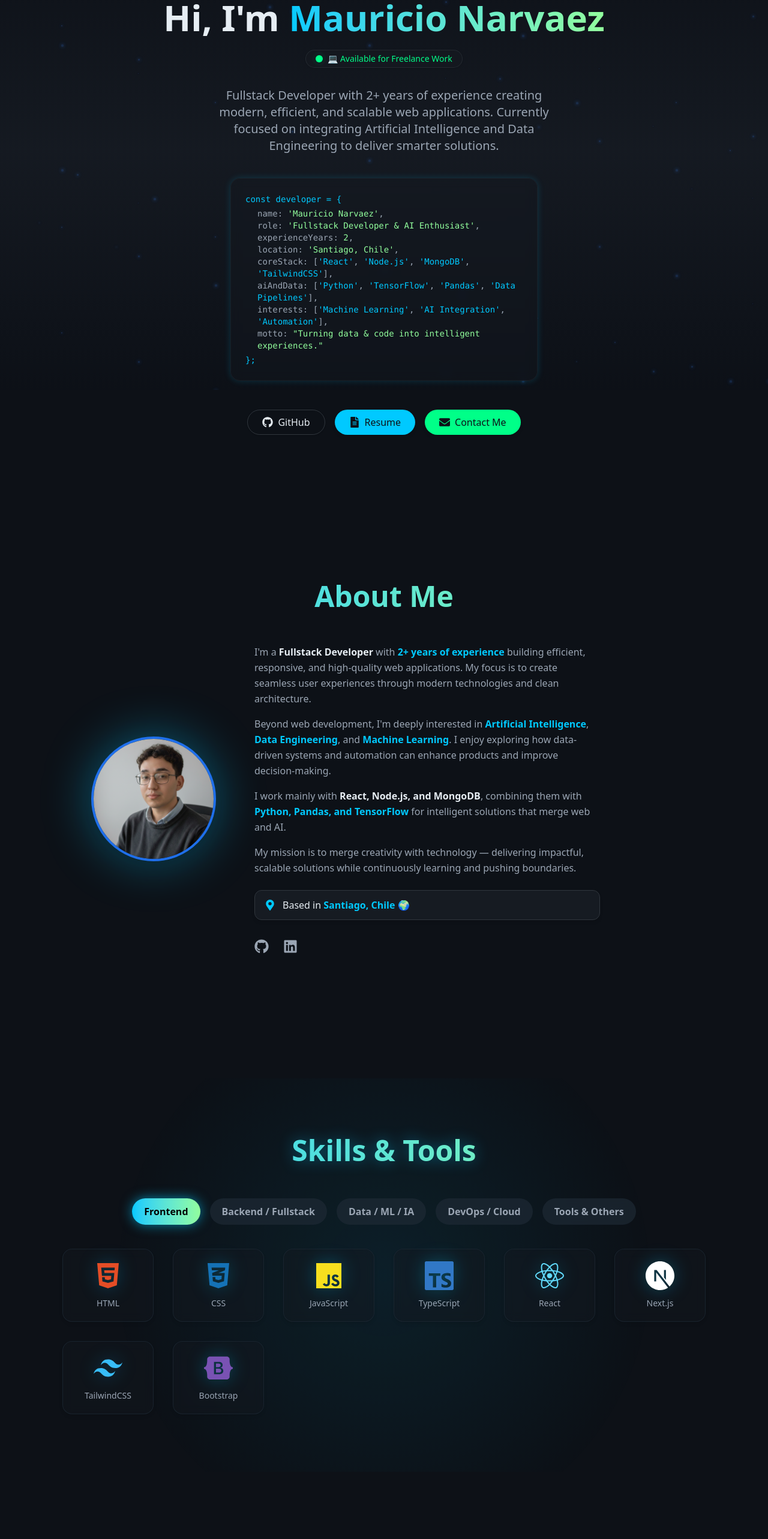
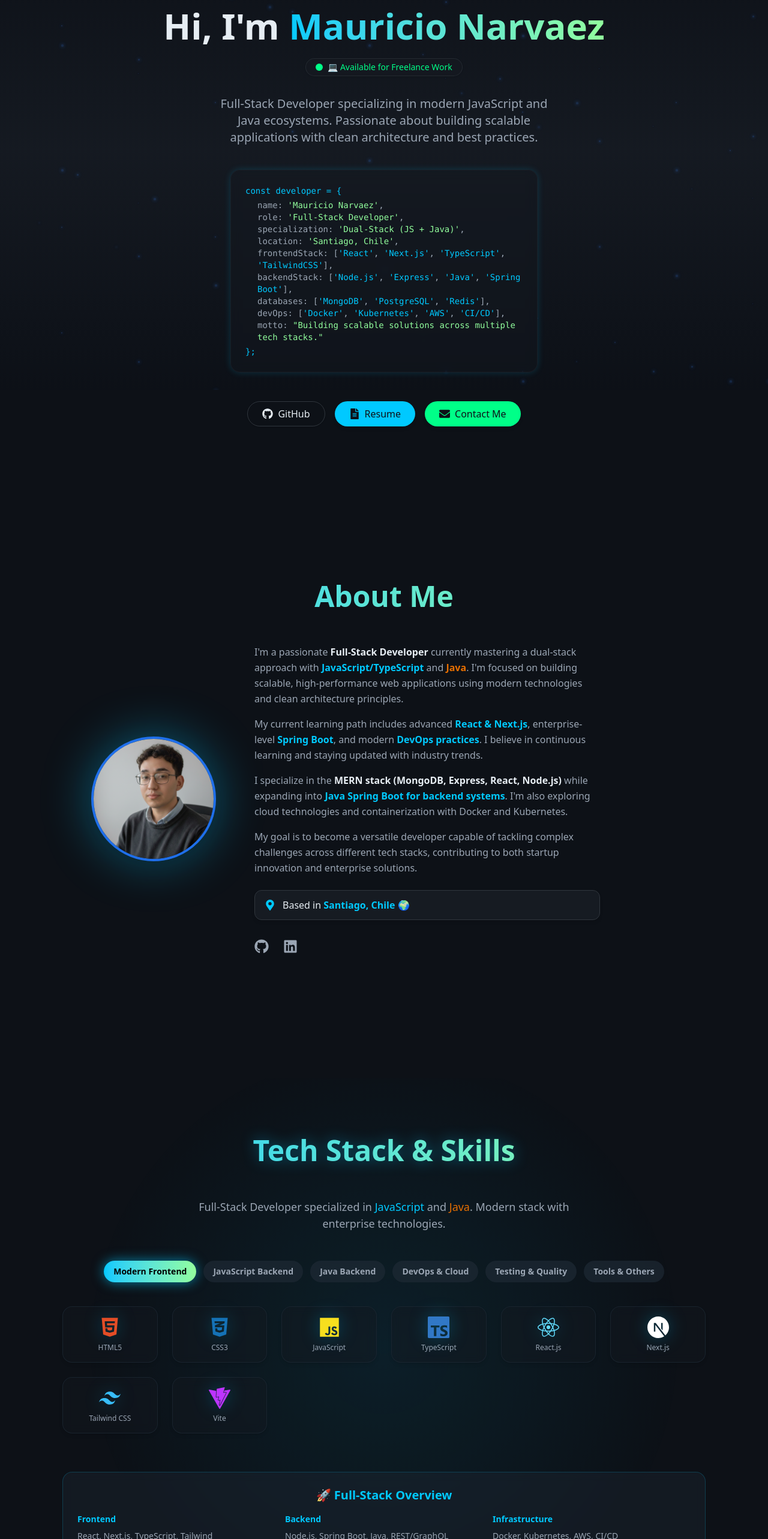
Before and after one commit to madandev02/myPortfolio, a React (Vite) app: page / in a window 1280 px wide. Shown: the part 150-2716 px from the top of the page at 60% size. Built offline with nearby package versions, Linux system fonts and the light colour scheme.

Commit message:
feat: update portfolio components with new tech stack

```diff
--- a/src/pages/About.jsx
+++ b/src/pages/About.jsx
@@ -40,53 +40,51 @@ const About = () => {
           <div className="text-left max-w-xl">
             {/* Intro paragraph */}
             <p className="mb-4 leading-relaxed text-[#9ba6b4]">
-              I'm a{" "}
+              I'm a passionate{" "}
               <span className="font-semibold text-[#e6edf3]">
-                Fullstack Developer
+                Full-Stack Developer
               </span>{" "}
-              with{" "}
-              <span className="font-semibold text-[#00c9ff]">2+ years of experience</span>{" "}
-              building efficient, responsive, and high-quality web applications.
-              My focus is to create seamless user experiences through modern
-              technologies and clean architecture.
+              currently mastering a dual-stack approach with{" "}
+              <span className="font-semibold text-[#00c9ff]">JavaScript/TypeScript</span>{" "}
+              and <span className="font-semibold text-[#E76F00]">Java</span>.
+              I'm focused on building scalable, high-performance web applications
+              using modern technologies and clean architecture principles.
             </p>
 
-            {/* AI and Data Engineering focus */}
+            {/* Learning journey */}
             <p className="mb-4 leading-relaxed text-[#9ba6b4]">
-              Beyond web development, I'm deeply interested in{" "}
+              My current learning path includes advanced{" "}
               <span className="font-semibold text-[#00c9ff]">
-                Artificial Intelligence
+                React & Next.js
               </span>
-              ,{" "}
+              , enterprise-level{" "}
               <span className="font-semibold text-[#00c9ff]">
-                Data Engineering
+                Spring Boot
               </span>
-              , and{" "}
+              , and modern{" "}
               <span className="font-semibold text-[#00c9ff]">
-                Machine Learning
+                DevOps practices
               </span>
-              . I enjoy exploring how data-driven systems and automation can
-              enhance products and improve decision-making.
+              . I believe in continuous learning and staying updated with industry trends.
             </p>
 
             {/* Current stack */}
             <p className="mb-4 leading-relaxed text-[#9ba6b4]">
-              I work mainly with{" "}
+              I specialize in the{" "}
               <span className="font-semibold text-[#e6edf3]">
-                React, Node.js, and MongoDB
+                MERN stack (MongoDB, Express, React, Node.js)
               </span>
-              , combining them with{" "}
+              {" "}while expanding into{" "}
               <span className="font-semibold text-[#00c9ff]">
-                Python, Pandas, and TensorFlow
-              </span>{" "}
-              for intelligent solutions that merge web and AI.
+                Java Spring Boot for backend systems
+              </span>
+              . I'm also exploring cloud technologies and containerization with Docker and Kubernetes.
             </p>
 
-            {/* Personal statement */}
+            {/* Career goals */}
             <p className="leading-relaxed text-[#9ba6b4]">
-              My mission is to merge creativity with technology — delivering
-              impactful, scalable solutions while continuously learning and
-              pushing boundaries.
+              My goal is to become a versatile developer capable of tackling complex challenges
+              across different tech stacks, contributing to both startup innovation and enterprise solutions.
             </p>
 
             {/* --- Location Info --- */}
--- a/src/pages/Home.jsx
+++ b/src/pages/Home.jsx
@@ -5,8 +5,8 @@ import { motion, AnimatePresence } from "framer-motion";
 const availabilityMessages = [
   "👨‍💻 Open to Full-time Opportunities",
   "💻 Available for Freelance Work",
-  "🚀 Building Intelligent Fullstack Solutions",
-  "🧠 Exploring AI & Data Engineering Projects",
+  "🚀 Building Modern Full-Stack Solutions",
+  "☕ Mastering Java & Spring Boot",
   "🌱 Always Learning & Growing as a Developer",
 ];
 
@@ -85,11 +85,11 @@ const Home = () => {
         animate={{ opacity: 1 }}
         transition={{ delay: 0.4, duration: 0.8 }}
       >
-        Fullstack Developer with 2+ years of experience creating modern, efficient, and scalable web applications.
-        Currently focused on integrating Artificial Intelligence and Data Engineering to deliver smarter solutions.
+        Full-Stack Developer specializing in modern JavaScript and Java ecosystems.
+        Passionate about building scalable applications with clean architecture and best practices.
       </motion.h2>
 
-      {/* --- Developer "Code Block" (ficticio, estilo identidad) --- */}
+      {/* --- Developer "Code Block" (Updated Stack) --- */}
       <motion.div
         className="border border-[#21262d]/60 backdrop-blur-sm bg-[#161b22]/40 rounded-2xl p-6 text-left font-mono text-sm text-[#9ba6b4] w-full max-w-lg mb-10 shadow-[0_0_12px_#00c9ff30] hover:shadow-[0_0_16px_#00c9ff50] transition-all duration-300"
         initial={{ opacity: 0, y: 20 }}
@@ -104,43 +104,51 @@ const Home = () => {
           <p>
             role:{" "}
             <span className="text-[#92fe9d]">
-              'Fullstack Developer & AI Enthusiast'
+              'Full-Stack Developer'
             </span>,
           </p>
           <p>
-            experienceYears: <span className="text-[#92fe9d]">2</span>,
+            specialization: <span className="text-[#92fe9d]">'Dual-Stack (JS + Java)'</span>,
           </p>
           <p>
             location:{" "}
             <span className="text-[#92fe9d]">'Santiago, Chile'</span>,
           </p>
           <p>
-            coreStack: [
+            frontendStack: [
             <span className="text-[#00c9ff]">'React'</span>,{" "}
-            <span className="text-[#00c9ff]">'Node.js'</span>,{" "}
-            <span className="text-[#00c9ff]">'MongoDB'</span>,{" "}
+            <span className="text-[#00c9ff]">'Next.js'</span>,{" "}
+            <span className="text-[#00c9ff]">'TypeScript'</span>,{" "}
             <span className="text-[#00c9ff]">'TailwindCSS'</span>
             ],
           </p>
           <p>
-            aiAndData: [
-            <span className="text-[#00c9ff]">'Python'</span>,{" "}
-            <span className="text-[#00c9ff]">'TensorFlow'</span>,{" "}
-            <span className="text-[#00c9ff]">'Pandas'</span>,{" "}
-            <span className="text-[#00c9ff]">'Data Pipelines'</span>
+            backendStack: [
+            <span className="text-[#00c9ff]">'Node.js'</span>,{" "}
+            <span className="text-[#00c9ff]">'Express'</span>,{" "}
+            <span className="text-[#00c9ff]">'Java'</span>,{" "}
+            <span className="text-[#00c9ff]">'Spring Boot'</span>
             ],
           </p>
           <p>
-            interests: [
-            <span className="text-[#00c9ff]">'Machine Learning'</span>,{" "}
-            <span className="text-[#00c9ff]">'AI Integration'</span>,{" "}
-            <span className="text-[#00c9ff]">'Automation'</span>
+            databases: [
+            <span className="text-[#00c9ff]">'MongoDB'</span>,{" "}
+            <span className="text-[#00c9ff]">'PostgreSQL'</span>,{" "}
+            <span className="text-[#00c9ff]">'Redis'</span>
+            ],
+          </p>
+          <p>
+            devOps: [
+            <span className="text-[#00c9ff]">'Docker'</span>,{" "}
+            <span className="text-[#00c9ff]">'Kubernetes'</span>,{" "}
+            <span className="text-[#00c9ff]">'AWS'</span>,{" "}
+            <span className="text-[#00c9ff]">'CI/CD'</span>
             ],
           </p>
           <p>
             motto:{" "}
             <span className="text-[#92fe9d]">
-              "Turning data & code into intelligent experiences."
+              "Building scalable solutions across multiple tech stacks."
             </span>
           </p>
         </div>
--- a/src/pages/Skills.jsx
+++ b/src/pages/Skills.jsx
@@ -5,7 +5,6 @@ import {
   FaCss3Alt,
   FaJs,
   FaReact,
-  FaPython,
   FaGitAlt,
   FaGithub,
   FaNodeJs,
@@ -14,85 +13,78 @@ import {
   FaFigma,
   FaJava,
   FaLinux,
-  FaBrain,
 } from "react-icons/fa";
 import {
   SiNextdotjs,
   SiTailwindcss,
-  SiBootstrap,
   SiExpress,
   SiMongodb,
   SiPostgresql,
-  SiMysql,
   SiDocker,
-  SiPandas,
-  SiNumpy,
-  SiScikitlearn,
-  SiTensorflow,
-  SiPytorch,
-  SiJupyter,
   SiPostman,
   SiVite,
-  SiFirebase,
   SiTypescript,
-  SiRedux,
-  SiFastapi,
   SiSpringboot,
-  SiSupabase,
   SiSwagger,
+  SiKubernetes,
+  SiRedis,
+  SiGraphql,
+  SiJest,
+  SiCypress,
+  SiTerraform,
+  SiJenkins,
 } from "react-icons/si";
 import { DiTerminal } from "react-icons/di";
 
 const skillsByCategory = {
-  Frontend: [
-    { icon: <FaHtml5 className="text-[#E44D26]" />, label: "HTML" },
-    { icon: <FaCss3Alt className="text-[#1572B6]" />, label: "CSS" },
+  "Modern Frontend": [
+    { icon: <FaHtml5 className="text-[#E44D26]" />, label: "HTML5" },
+    { icon: <FaCss3Alt className="text-[#1572B6]" />, label: "CSS3" },
     { icon: <FaJs className="text-[#F7DF1E]" />, label: "JavaScript" },
     { icon: <SiTypescript className="text-[#3178C6]" />, label: "TypeScript" },
-    { icon: <FaReact className="text-[#61DAFB]" />, label: "React" },
+    { icon: <FaReact className="text-[#61DAFB]" />, label: "React.js" },
     { icon: <SiNextdotjs className="text-white" />, label: "Next.js" },
-    { icon: <SiTailwindcss className="text-[#38BDF8]" />, label: "TailwindCSS" },
-    { icon: <SiBootstrap className="text-[#7952B3]" />, label: "Bootstrap" },
+    { icon: <SiTailwindcss className="text-[#38BDF8]" />, label: "Tailwind CSS" },
+    { icon: <SiVite className="text-[#BD34FE]" />, label: "Vite" },
   ],
 
-  "Backend / Fullstack": [
+  "JavaScript Backend": [
     { icon: <FaNodeJs className="text-[#68A063]" />, label: "Node.js" },
     { icon: <SiExpress className="text-white" />, label: "Express.js" },
+    { icon: <SiMongodb className="text-[#4DB33D]" />, label: "MongoDB" },
+    { icon: <SiRedis className="text-[#DC382D]" />, label: "Redis" },
+    { icon: <SiGraphql className="text-[#E10098]" />, label: "GraphQL" },
+    { icon: <SiPostgresql className="text-[#336791]" />, label: "PostgreSQL" },
+  ],
+
+  "Java Backend": [
     { icon: <FaJava className="text-[#E76F00]" />, label: "Java" },
     { icon: <SiSpringboot className="text-[#6DB33F]" />, label: "Spring Boot" },
-    { icon: <SiFastapi className="text-[#05998B]" />, label: "FastAPI" },
     { icon: <SiPostgresql className="text-[#336791]" />, label: "PostgreSQL" },
-    { icon: <SiMysql className="text-[#00618A]" />, label: "MySQL" },
-    { icon: <SiMongodb className="text-[#4DB33D]" />, label: "MongoDB" },
-    { icon: <SiSupabase className="text-[#3ECF8E]" />, label: "Supabase" },
+    { icon: <FaDatabase className="text-[#336791]" />, label: "JPA/Hibernate" },
   ],
 
-  "Data / ML / IA": [
-    { icon: <FaPython className="text-[#3776AB]" />, label: "Python" },
-    { icon: <SiPandas className="text-[#150458]" />, label: "Pandas" },
-    { icon: <SiNumpy className="text-[#4DABCF]" />, label: "NumPy" },
-    { icon: <SiScikitlearn className="text-[#F89939]" />, label: "Scikit-learn" },
-    { icon: <SiTensorflow className="text-[#FF6F00]" />, label: "TensorFlow" },
-    { icon: <SiPytorch className="text-[#EE4C2C]" />, label: "PyTorch" },
-    { icon: <SiJupyter className="text-[#F37726]" />, label: "Jupyter Notebook" },
-    { icon: <FaBrain className="text-[#00C9FF]" />, label: "Machine Learning / AI" },
+  "DevOps & Cloud": [
+    { icon: <SiDocker className="text-[#0DB7ED]" />, label: "Docker" },
+    { icon: <SiKubernetes className="text-[#326CE5]" />, label: "Kubernetes" },
+    { icon: <FaAws className="text-[#FF9900]" />, label: "AWS" },
+    { icon: <SiTerraform className="text-[#7B42BC]" />, label: "Terraform" },
+    { icon: <SiJenkins className="text-[#D24939]" />, label: "Jenkins" },
   ],
 
-  "DevOps / Cloud": [
-    { icon: <SiDocker className="text-[#0DB7ED]" />, label: "Docker" },
-    { icon: <FaAws className="text-[#FF9900]" />, label: "AWS" },
-    { icon: <FaGitAlt className="text-[#F05032]" />, label: "Git" },
-    { icon: <FaGithub className="text-white" />, label: "GitHub" },
+  "Testing & Quality": [
+    { icon: <SiJest className="text-[#C21325]" />, label: "Jest" },
+    { icon: <SiCypress className="text-[#69D3A7]" />, label: "Cypress" },
+    { icon: <SiSwagger className="text-[#85EA2D]" />, label: "Swagger" },
   ],
 
   "Tools & Others": [
+    { icon: <FaGitAlt className="text-[#F05032]" />, label: "Git" },
+    { icon: <FaGithub className="text-white" />, label: "GitHub" },
     { icon: <SiPostman className="text-[#FF6C37]" />, label: "Postman" },
-    { icon: <SiVite className="text-[#BD34FE]" />, label: "Vite" },
-    { icon: <SiFirebase className="text-[#FFCA28]" />, label: "Firebase" },
     { icon: <FaFigma className="text-[#A259FF]" />, label: "Figma" },
     { icon: <FaLinux className="text-[#FCC624]" />, label: "Linux" },
-    { icon: <SiSwagger className="text-[#85EA2D]" />, label: "Swagger" },
-    { icon: <DiTerminal className="text-[#4EAA25]" />, label: "Bash / CLI" },
+    { icon: <DiTerminal className="text-[#4EAA25]" />, label: "Terminal" },
   ],
 };
 
@@ -101,27 +93,38 @@ export default function Skills() {
 
   return (
     <section id="skills" className="relative w-full py-24 text-[#e6edf3] overflow-hidden">
-      {/* Fondo */}
+      {/* Background */}
       <div className="absolute inset-0 bg-[radial-gradient(circle_at_center,rgba(0,201,255,0.08)_0%,transparent_70%)] pointer-events-none"></div>
 
       <div className="max-w-6xl mx-auto px-6 relative z-10">
-        {/* Título */}
+        {/* Title */}
         <motion.h2
           className="text-4xl md:text-5xl font-bold text-center mb-14 bg-gradient-to-r from-[#00c9ff] to-[#92fe9d] bg-clip-text text-transparent drop-shadow-[0_0_12px_rgba(0,201,255,0.4)]"
           initial={{ opacity: 0, y: -20 }}
           animate={{ opacity: 1, y: 0 }}
           transition={{ duration: 0.6 }}
         >
-          Skills & Tools
+          Tech Stack & Skills
         </motion.h2>
 
-        {/* Botones */}
-        <div className="flex justify-center mb-10 gap-4 flex-wrap">
+        {/* Description */}
+        <motion.p
+          className="text-center text-lg text-[#9ba6b4] mb-12 max-w-2xl mx-auto"
+          initial={{ opacity: 0 }}
+          animate={{ opacity: 1 }}
+          transition={{ delay: 0.3 }}
+        >
+          Full-Stack Developer specialized in <span className="text-[#00c9ff]">JavaScript</span> and <span className="text-[#E76F00]">Java</span>.
+          Modern stack with enterprise technologies.
+        </motion.p>
+
+        {/* Category Buttons */}
+        <div className="flex justify-center mb-10 gap-3 flex-wrap">
           {Object.keys(skillsByCategory).map((category) => (
             <motion.button
               key={category}
               onClick={() => setActiveCategory(category)}
-              className={`px-5 py-2.5 rounded-full font-semibold transition-all duration-300 backdrop-blur-sm ${
+              className={`px-4 py-2 rounded-full font-semibold text-sm transition-all duration-300 backdrop-blur-sm ${
                 activeCategory === category
                   ? "bg-gradient-to-r from-[#00c9ff] to-[#92fe9d] text-black shadow-[0_0_20px_rgba(0,201,255,0.6)]"
                   : "bg-[#1f2a36]/70 text-[#9ba6b4] hover:text-white hover:bg-[#00c9ff]/20"
@@ -134,27 +137,53 @@ export default function Skills() {
           ))}
         </div>
 
-        {/* Grid */}
-        <div className="grid grid-cols-2 sm:grid-cols-3 md:grid-cols-4 lg:grid-cols-6 gap-8">
+        {/* Skills Grid */}
+        <div className="grid grid-cols-2 sm:grid-cols-3 md:grid-cols-4 lg:grid-cols-6 gap-6">
           {skillsByCategory[activeCategory].map((skill, i) => (
             <motion.div
               key={i}
-              className="flex flex-col items-center justify-center p-5 rounded-2xl border border-[#1f2a36]/70 bg-[#161b22]/40 backdrop-blur-sm hover:bg-[#1c2128]/80 hover:border-[#00c9ff]/40 shadow-md hover:shadow-[#00c9ff]/40 transition-all duration-300 cursor-pointer group"
-              whileHover={{ scale: 1.1 }}
+              className="flex flex-col items-center justify-center p-4 rounded-2xl border border-[#1f2a36]/70 bg-[#161b22]/40 backdrop-blur-sm hover:bg-[#1c2128]/80 hover:border-[#00c9ff]/40 shadow-md hover:shadow-[#00c9ff]/40 transition-all duration-300 cursor-pointer group"
+              whileHover={{ scale: 1.08 }}
               whileTap={{ scale: 0.95 }}
               initial={{ opacity: 0, y: 25 }}
               animate={{ opacity: 1, y: 0 }}
               transition={{ delay: i * 0.05, duration: 0.4 }}
             >
-              <div className="text-5xl mb-3 group-hover:scale-110 transition-transform duration-300 drop-shadow-[0_0_15px_rgba(0,201,255,0.3)]">
+              <div className="text-4xl mb-2 group-hover:scale-110 transition-transform duration-300 drop-shadow-[0_0_15px_rgba(0,201,255,0.3)]">
                 {skill.icon}
               </div>
-              <span className="text-sm font-medium text-[#9ba6b4] group-hover:text-[#00c9ff] transition-colors duration-300">
+              <span className="text-xs font-medium text-[#9ba6b4] group-hover:text-[#00c9ff] transition-colors duration-300 text-center">
                 {skill.label}
               </span>
             </motion.div>
           ))}
         </div>
+
+        {/* Full Stack Summary */}
+        <motion.div
+          className="mt-16 p-6 rounded-2xl bg-[#1f2a36]/40 border border-[#00c9ff]/20 backdrop-blur-sm"
+          initial={{ opacity: 0, y: 20 }}
+          animate={{ opacity: 1, y: 0 }}
+          transition={{ delay: 0.8 }}
+        >
+          <h3 className="text-xl font-bold text-center mb-4 text-[#00c9ff]">
+            🚀 Full-Stack Overview
+          </h3>
+          <div className="grid grid-cols-1 md:grid-cols-3 gap-4 text-sm text-[#9ba6b4]">
+            <div>
+              <h4 className="font-semibold text-[#00c9ff] mb-2">Frontend</h4>
+              <p>React, Next.js, TypeScript, Tailwind</p>
+            </div>
+            <div>
+              <h4 className="font-semibold text-[#00c9ff] mb-2">Backend</h4>
+              <p>Node.js, Spring Boot, Java, REST/GraphQL</p>
+            </div>
+            <div>
+              <h4 className="font-semibold text-[#00c9ff] mb-2">Infrastructure</h4>
+              <p>Docker, Kubernetes, AWS, CI/CD</p>
+            </div>
+          </div>
+        </motion.div>
       </div>
     </section>
   );
```
